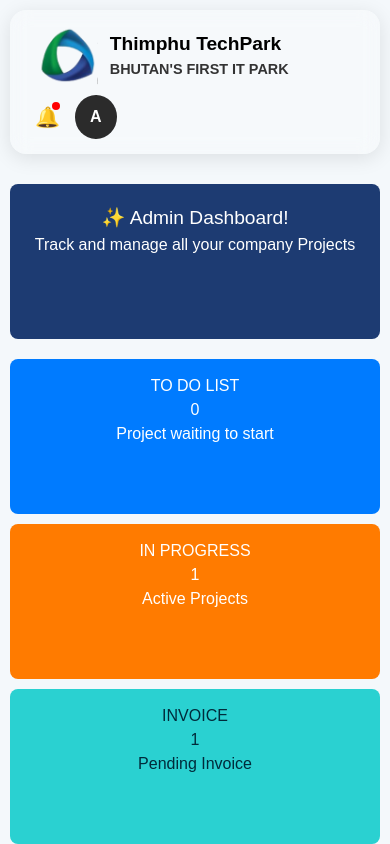
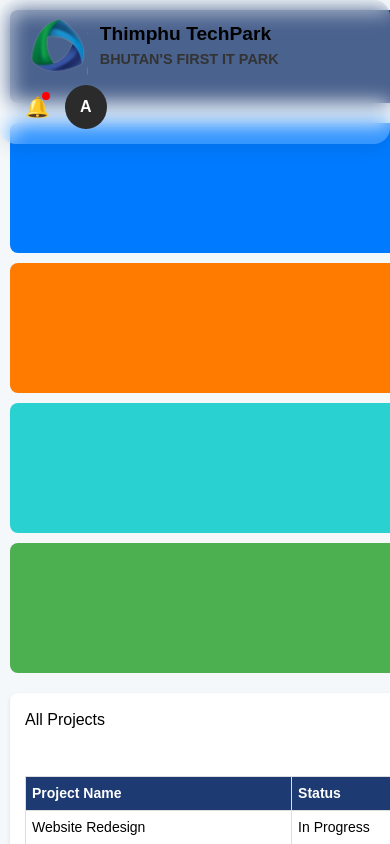
Before and after one commit to Yesheylhaden/Project_Management_System, a React app: page /adminDashboard in a window 390 px wide. Built offline with nearby package versions, Linux system fonts and the light colour scheme; the HTML template or start-up script is replaced by a standard one.

Commit message:
css update

```diff
--- a/src/pages/AdminDashboard.css
+++ b/src/pages/AdminDashboard.css
@@ -1,45 +1,44 @@
-/* AdminDashboard.css - Updated for Full Size Layout and Responsiveness */
-
-/* CSS Reset for Full Screen */
+/* ================================
+   GLOBAL & RESET
+================================ */
 html, body {
   margin: 0;
   padding: 0;
-  /* Fixed the width to 100% to prevent horizontal scrolling/movement */
   width: 100%;
   height: 100%;
-  /* Explicitly hide all overflow to prevent the frame from moving/scrolling */
-  overflow: hidden;
+  overflow: hidden; /* Prevent browser scroll */
+  background: #f4f8fb;
+  font-family: Arial, sans-serif;
 }
 
-/* General layout */
 .dashboard-container {
-  font-family: Arial, sans-serif;
-  /* Increased padding for a roomier feel */
-  padding: 32px;
-  background: #f4f8fb;
-  /* Set definitive height and allow internal scrolling to keep the page fixed */
+  width: 100%;
   height: 100vh;
-  overflow-y: auto;
-  width: 100%; /* Ensure full width */
+  overflow-y: auto; /* internal scroll only */
+  padding-top: 90px; /* space for fixed header */
   box-sizing: border-box;
 }
 
 
-/* Header with blur background */
+/* ================================
+   HEADER (FULL WIDTH)
+================================ */
 .glass-header {
+  position: fixed;
+  top: 0;
+  left: 0;
+  width: 100%;
   backdrop-filter: blur(10px);
-  background: rgba(255, 255, 255, 0.2);
-  border-radius: 16px;
+  background: rgba(255, 255, 255, 0.3);
   padding: 15px 25px;
   display: flex;
   justify-content: space-between;
   align-items: center;
-  /* Increased margin-bottom for more separation */
-  margin-bottom: 32px;
-  box-shadow: 0 4px 20px rgba(0, 0, 0, 0.1);
+  box-shadow: 0 4px 20px rgba(0,0,0,0.1);
+  z-index: 999;
+  box-sizing: border-box;
 }
 
-/* Logo block (logo + text together) */
 .logo-block {
   display: flex;
   align-items: center;
@@ -48,37 +47,33 @@ html, body {
 
 .logo-img {
   height: 60px;
-  width: auto;
 }
 
 .logo-text h4 {
   margin: 0;
   font-size: 1.2rem;
-  font-weight: 600;
 }
 
 .logo-text p {
   margin: 0;
+  font-weight: bold;
   font-size: 0.9rem;
-  font-weight: bold;
-  color: #333;
 }
 
 .header-right {
   display: flex;
   align-items: center;
-  gap: 15px; /* space between notification and profile */
+  gap: 15px;
 }
 
 .notification {
-  font-size: 20px;
+  font-size: 22px;
+  position: relative;
   cursor: pointer;
-  position: relative;
 }
 
-
 .notification::after {
-  content: '';
+  content: "";
   position: absolute;
   top: 0;
   right: 0;
@@ -88,92 +83,86 @@ html, body {
   border-radius: 50%;
 }
 
-
 .profile {
   background: #2b2b2b;
-  color: white;
-  padding: 12px 16px;
+  color: #fff;
+  padding: 10px 15px;
   border-radius: 50%;
   font-weight: bold;
 }
 
-.logo {
-  display: flex;
-  align-items: center;
-  gap: 10px;
-}
-.circle {
-  width: 40px;
-  height: 40px;
-  border-radius: 50%;
-  background: linear-gradient(to right, #007bff, #28a745);
-  color: white;
-  display: flex;
-  justify-content: center;
-  align-items: center;
-  font-weight: bold;
-}
-.profile {
-  background: #2b2b2b;
-  color: white;
-  padding: 10px 15px;
-  border-radius: 50%;
-}
+
+/* ================================
+   FULL-WIDTH COMPONENTS
+================================ */
 
 /* Intro card */
 .intro-card {
+  width: 100%;
   background: #1d3b72;
   color: white;
-  padding: 20px;
-  border-radius: 8px;
+  padding: 25px;
+  border-radius: 10px;
   margin-bottom: 20px;
+  box-sizing: border-box;
   text-align: center;
-  height: 155px;
+  height: 150px;
+  width: 1560px;
 }
 
-/* Statistics row */
+/* Statistics section */
 .stats-row {
+  width: 100%;
   display: flex;
+  gap: 15px;
   flex-wrap: wrap;
-  gap: 10px;
   margin-bottom: 20px;
+  box-sizing: border-box;
+  width: 1560px;
 }
+
 .stat-box {
   flex: 1;
   min-width: 250px;
-  padding: 20px;
-  border-radius: 100px;
+  padding: 25px;
+  border-radius: 14px;
   color: white;
   text-align: center;
-  height: 155px;
+  height: 150px;
+  box-sizing: border-box;
 }
+
 .stat-box.blue { background: #007bff; }
 .stat-box.orange { background: #ff7b00; }
 .stat-box.cyan { background: #2ad1d1; color: #002b3b; }
 .stat-box.green { background: #4caf50; color: #002b3b; }
 
-/* Section styling */
+/* Sections */
 .section {
-  background: white;
-  border-radius: 8px;
-  padding: 15px;
+  width: 100%;
+  background: #fff;
+  padding: 20px;
+  box-sizing: border-box;
+  border-radius: 10px;
   margin-bottom: 20px;
   box-shadow: 0 2px 4px rgba(0,0,0,0.1);
-  overflow-x: auto;
+  width: 1560px;
 }
+
 .section-header {
   display: flex;
   justify-content: space-between;
   align-items: center;
   flex-wrap: wrap;
-  margin-bottom: 10px;
+  margin-bottom: 15px;
 }
+
 button {
   background: #1d3b72;
   color: white;
   border: none;
-  padding: 6px 12px;
-  border-radius: 4px;
+  padding: 8px 15px;
+  border-radius: 6px;
   cursor: pointer;
 }
 button:hover {
@@ -184,79 +173,28 @@ button:hover {
 table {
   width: 100%;
   border-collapse: collapse;
+  box-sizing: border-box;
 }
 th, td {
   border: 1px solid #ddd;
-  padding: 8px;
-  text-align: left;
+  padding: 10px;
 }
 th {
   background: #1d3b72;
   color: white;
 }
+
 input, select {
   width: 100%;
-  padding: 5px;
+  padding: 6px;
   border: 1px solid #ccc;
   border-radius: 4px;
 }
 
-/* Removed arbitrary negative margin for better layout control */
-.tagline {
-  white-space: nowrap;
-}
 
-
-
-/* Responsive adjustments */
-@media (max-width: 1024px) {
-  .dashboard-container {
-    padding: 24px; /* Increased from 16px for tablet view */
-  }
-  .stats-row {
-    flex-direction: row;
-    flex-wrap: wrap;
-  }
-  .stat-box {
-    flex: 1 1 45%;
-  }
-  .header, .section-header {
-    flex-direction: column;
-    align-items: flex-start;
-    gap: 10px;
-  }
-}
-
-@media (max-width: 768px) {
-  .stat-box {
-    flex: 1 1 100%;
-  }
-  table {
-    font-size: 14px;
-  }
-  th, td {
-    padding: 6px;
-  }
-}
-
-@media (max-width: 480px) {
-  .dashboard-container {
-    padding: 10px;
-  }
-  .intro-card h1 {
-    font-size: 1.2rem;
-  }
-  .stat-box {
-    padding: 15px;
-  }
-  .section-header h2 {
-    font-size: 1rem;
-  }
-  button {
-    width: 100%;
-  }
-}
-
+/* ================================
+   MODALS
+================================ */
 .modal-overlay {
   position: fixed;
   top: 0;
@@ -267,32 +205,56 @@ input, select {
   display: flex;
   justify-content: center;
   align-items: center;
-  z-index: 1000;
+  z-index: 2000;
 }
+
 .modal {
-  background: #fff;
-  padding: 20px 30px;
-  border-radius: 10px;
-  width: 400px;
+  background: white;
+  padding: 25px;
+  border-radius: 12px;
+  width: 420px;
   box-shadow: 0 5px 20px rgba(0,0,0,0.2);
 }
+
 .modal input, .modal select {
   width: 100%;
-  margin-bottom: 10px;
-  padding: 6px;
-  border-radius: 5px;
-  border: 1px solid #ccc;
+  margin-bottom: 12px;
+  padding: 8px;
 }
+
 .modal-actions {
   display: flex;
   justify-content: space-between;
 }
-.modal-actions button.cancel {
-  background-color: #e74c3c;
-  color: #fff;
+.modal-actions .cancel {
+  background: #e74c3c;
+  color: white;
 }
-.pdf-name {
-  font-size: 0.85rem;
-  color: #333;
-  margin-top: 4px;
+
+
+/* ================================
+   RESPONSIVE
+================================ */
+@media (max-width: 1024px) {
+  .stat-box {
+    height: 130px;
+  }
 }
+
+@media (max-width: 768px) {
+  .stat-box {
+    min-width: 100%;
+  }
+  table {
+    font-size: 14px;
+  }
+}
+
+@media (max-width: 480px) {
+  .intro-card {
+    height: auto;
+  }
+  button {
+    width: 100%;
+  }
+}
```
